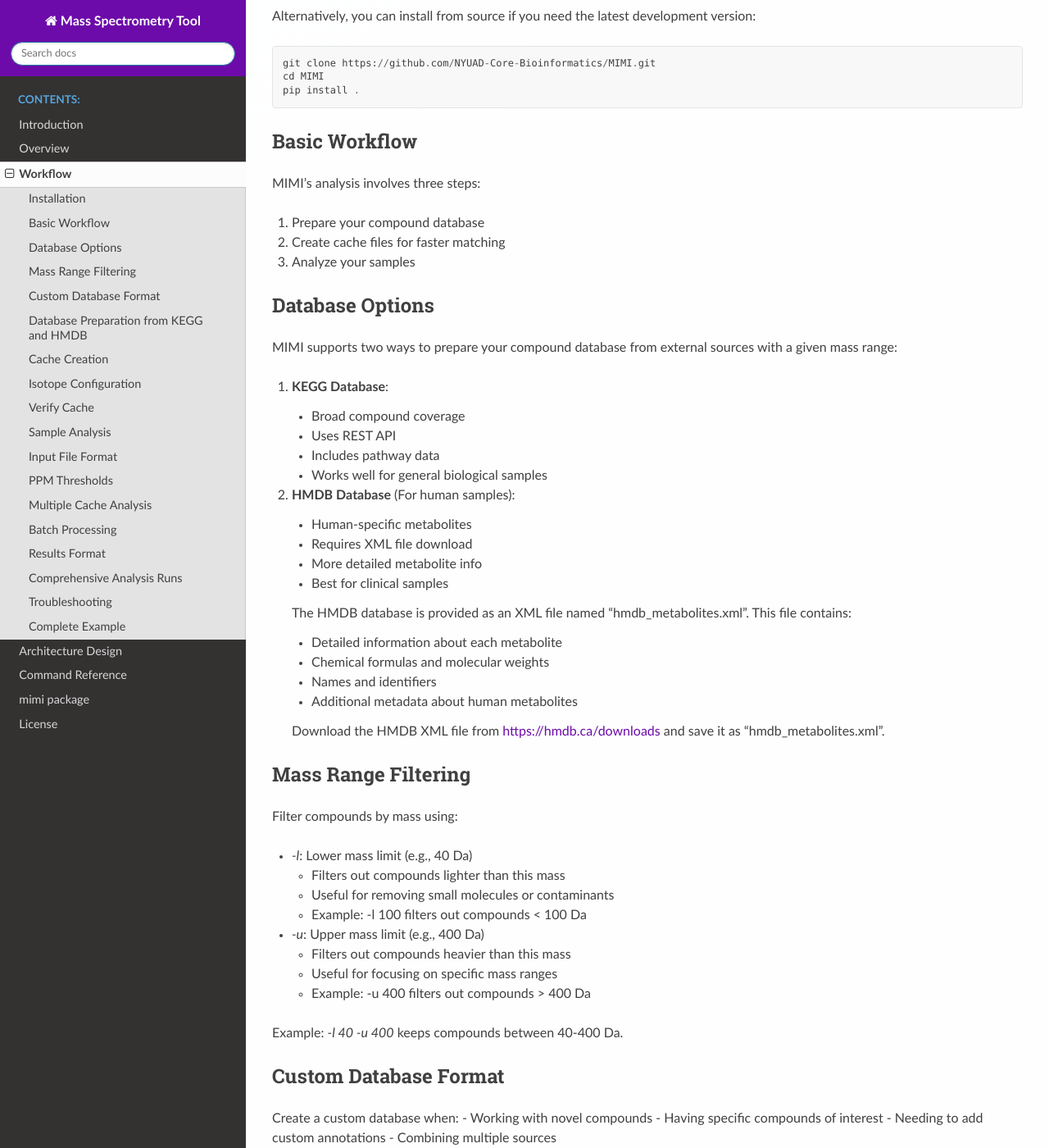
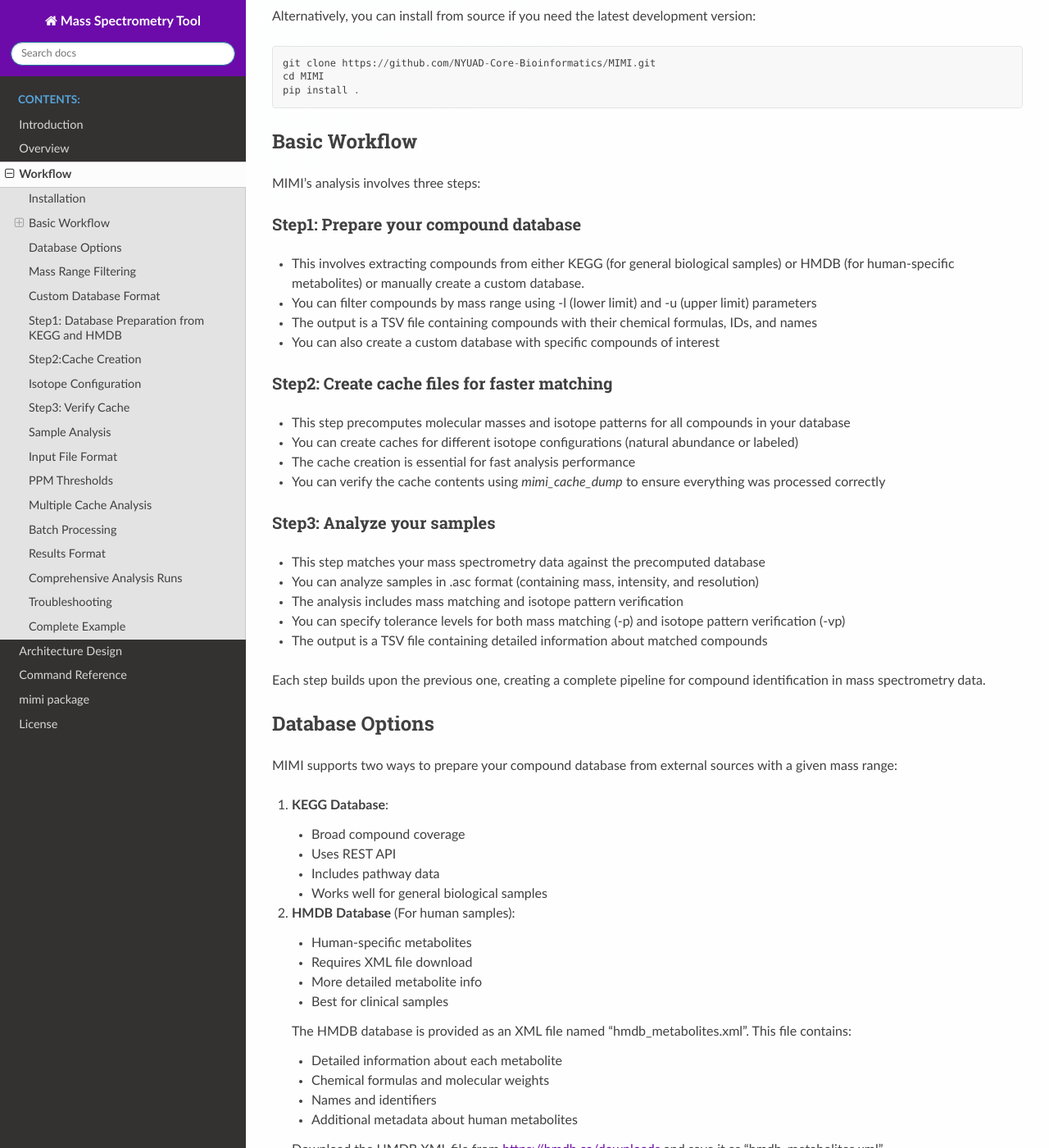
Before and after one commit to NYUAD-Core-Bioinformatics/MIMI, a Sphinx documentation site: the page built from docs/source/workflow.rst, in a window 1280 px wide and 1400 px high, scrolled down 427 px. Shown: the whole window at 82% size. Built offline with Sphinx 7.4.7 and the Read the Docs theme 3.1.0, drawn with Linux system fonts in a browser that asks for light colours; some of the changed text lies outside the part shown.

Commit message:
updated docs

```diff
--- a/docs/source/workflow.rst
+++ b/docs/source/workflow.rst
@@ -21,9 +21,32 @@ Basic Workflow
 
 MIMI's analysis involves three steps:
 
-1. Prepare your compound database
-2. Create cache files for faster matching
-3. Analyze your samples
+Step1: Prepare your compound database
+~~~~~~~~~~~~~~~~~~~~~~~~~~~~~~~~~~~~~
+
+* This involves extracting compounds from either KEGG (for general biological samples) or HMDB (for human-specific metabolites) or manually create a custom database.
+* You can filter compounds by mass range using -l (lower limit) and -u (upper limit) parameters
+* The output is a TSV file containing compounds with their chemical formulas, IDs, and names
+* You can also create a custom database with specific compounds of interest
+
+Step2: Create cache files for faster matching
+~~~~~~~~~~~~~~~~~~~~~~~~~~~~~~~~~~~~~~~~~~~~~
+
+* This step precomputes molecular masses and isotope patterns for all compounds in your database
+* You can create caches for different isotope configurations (natural abundance or labeled)
+* The cache creation is essential for fast analysis performance
+* You can verify the cache contents using `mimi_cache_dump` to ensure everything was processed correctly
+
+Step3: Analyze your samples
+~~~~~~~~~~~~~~~~~~~~~~~~~~~
+
+* This step matches your mass spectrometry data against the precomputed database
+* You can analyze samples in .asc format (containing mass, intensity, and resolution)
+* The analysis includes mass matching and isotope pattern verification
+* You can specify tolerance levels for both mass matching (-p) and isotope pattern verification (-vp)
+* The output is a TSV file containing detailed information about matched compounds
+
+Each step builds upon the previous one, creating a complete pipeline for compound identification in mass spectrometry data.
 
 Database Options
 ----------------
@@ -92,8 +115,8 @@ The file must contain these required columns::
     C7H6O2  C00042    Benzoic Acid
     C4H8O4  C00043    Erythritol
 
-Database Preparation from KEGG and HMDB
----------------------------------------
+Step1: Database Preparation from KEGG and HMDB
+----------------------------------------------
 
 The first step in using MIMI is to prepare your compound database. This involves extracting relevant compounds from either KEGG or HMDB and saving them in a format that MIMI can use.
 
@@ -109,8 +132,8 @@ For HMDB database, first download the XML file, then use this command to extract
 
 Expected Output: Similar to KEGG, but with human metabolites from HMDB. Useful when studying human samples and need human-specific compounds.
 
-Cache Creation
---------------
+Step2:Cache Creation
+--------------------
 
 Create cache files to store precomputed molecular masses and isotope patterns. This step is essential for:
 
@@ -219,8 +242,8 @@ Expected Output: A cache file with isotope patterns adjusted for 95% C13 labelin
 
 Use this when analyzing labeled samples.
 
-Verify Cache
-------------
+Step3: Verify Cache
+-------------------
 
 Before proceeding with analysis, it's good practice to verify your cache contents. This helps ensure that the compounds and their isotope patterns were processed correctly::
 
```
